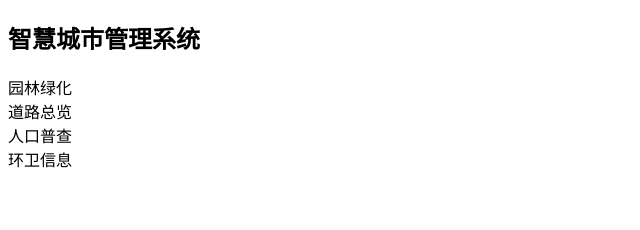
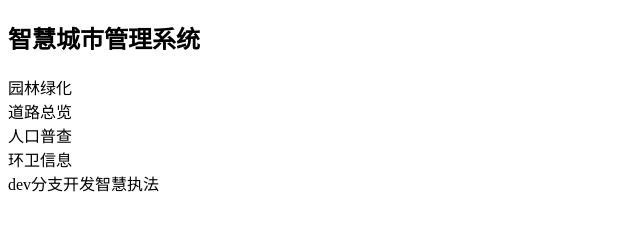
Before and after one commit to XiaoPomegranate/git_demo3, a plain HTML site: page index.html in a window 1280 px wide. Shown: the whole page, without its empty margins (0-640 px from the left). Drawn offline with Linux system fonts and the light colour scheme.

Commit message:
dev分支开发功能

```diff
--- a/index.html
+++ b/index.html
@@ -14,6 +14,7 @@
 	<div>道路总览</div>
 	<div>人口普查</div>
 	<div>环卫信息</div>
+	<div>dev分支开发智慧执法</div>
 </body>
 
 </html>
```
